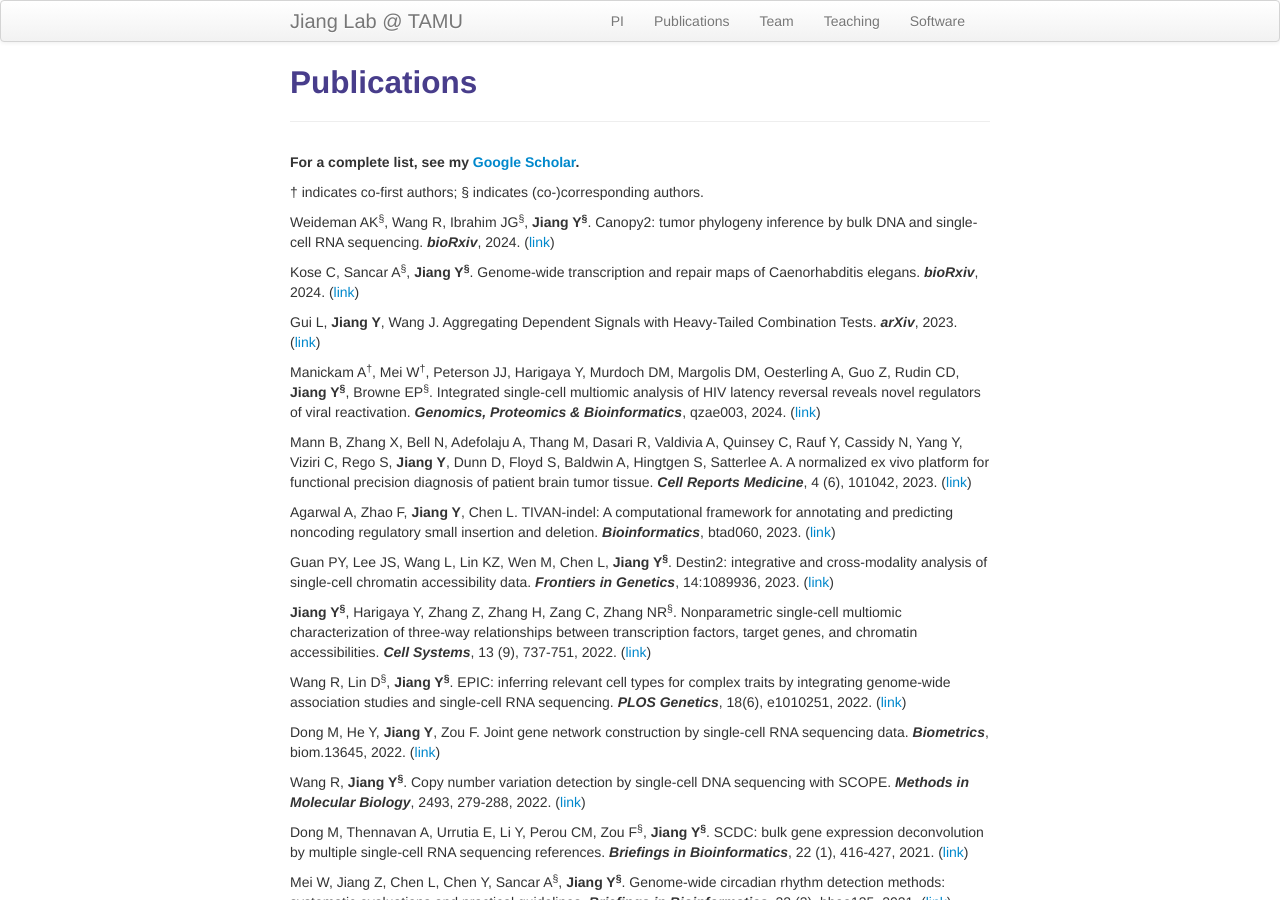
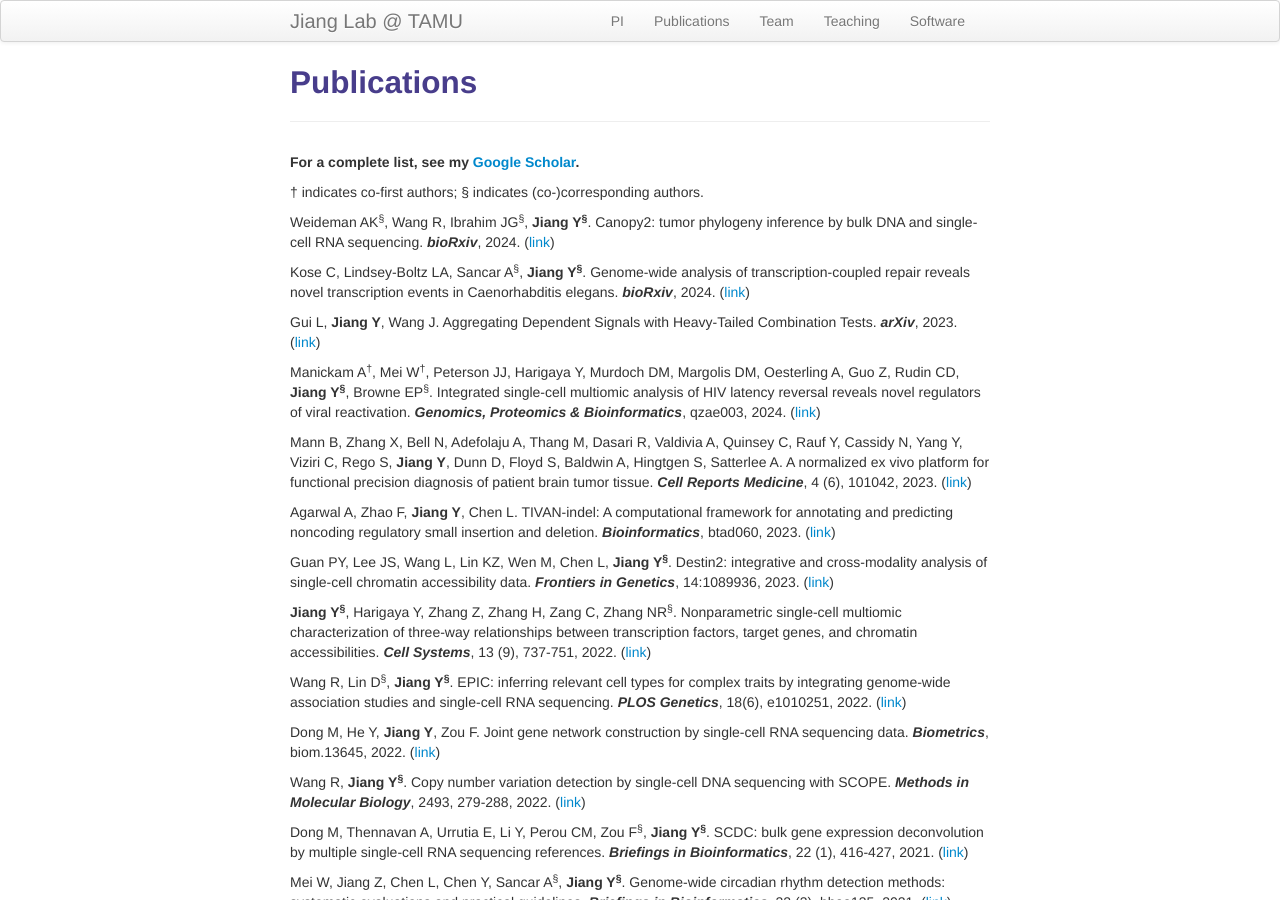
Before and after one commit to yuchaojiang/yuchaojiang.github.io, a Jekyll site: the page built from pages/pubs.md, in a window 1280 px wide and 900 px high. Built offline with Jekyll 4.4.1, drawn with Linux system fonts in a browser that asks for light colours.

Commit message:
Update pubs.md

```diff
--- a/pages/pubs.md
+++ b/pages/pubs.md
@@ -10,7 +10,7 @@ description: Yuchao Jiang's publications
 
 Weideman AK<sup>&sect;</sup>, Wang R, Ibrahim JG<sup>&sect;</sup>, **Jiang Y<sup>&sect;</sup>**. Canopy2: tumor phylogeny inference by bulk DNA and single-cell RNA sequencing. ***bioRxiv***, 2024. ([link](https://www.biorxiv.org/content/10.1101/2024.03.18.585595v1))
 
-Kose C, Sancar A<sup>&sect;</sup>, **Jiang Y<sup>&sect;</sup>**. Genome-wide transcription and repair maps of Caenorhabditis elegans. ***bioRxiv***, 2024. ([link](https://www.biorxiv.org/content/10.1101/2023.10.12.562083v2))
+Kose C, Lindsey-Boltz LA, Sancar A<sup>&sect;</sup>, **Jiang Y<sup>&sect;</sup>**. Genome-wide analysis of transcription-coupled repair reveals novel transcription events in Caenorhabditis elegans. ***bioRxiv***, 2024. ([link](https://www.biorxiv.org/content/10.1101/2023.10.12.562083v2))
 
 Gui L, **Jiang Y**, Wang J. Aggregating Dependent Signals with Heavy-Tailed Combination Tests. ***arXiv***, 2023. ([link](https://arxiv.org/abs/2310.20460))
 
```
